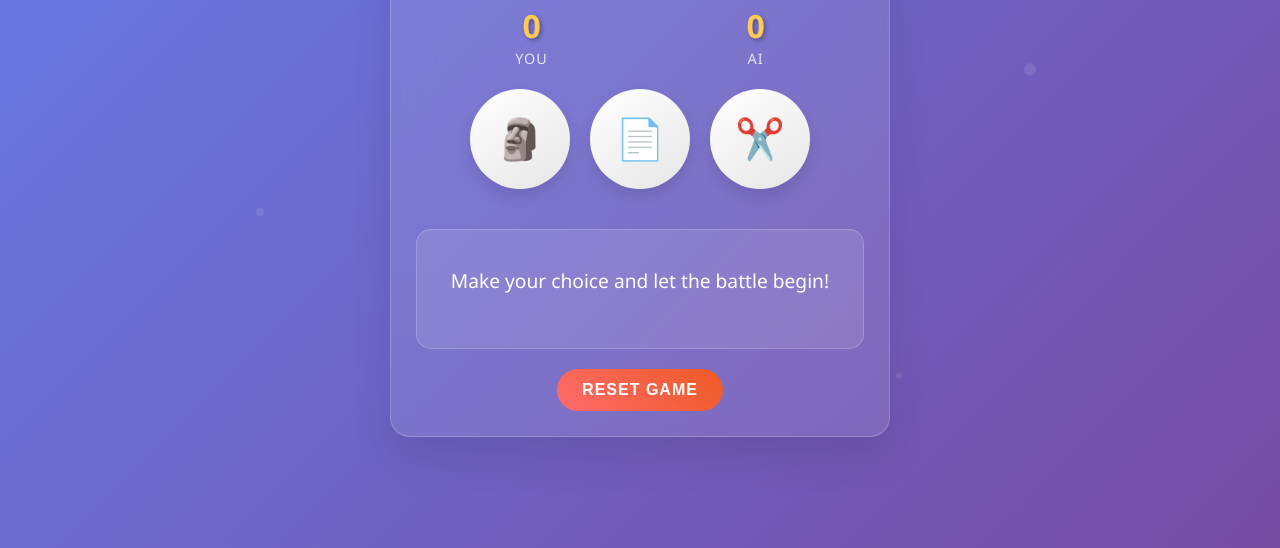
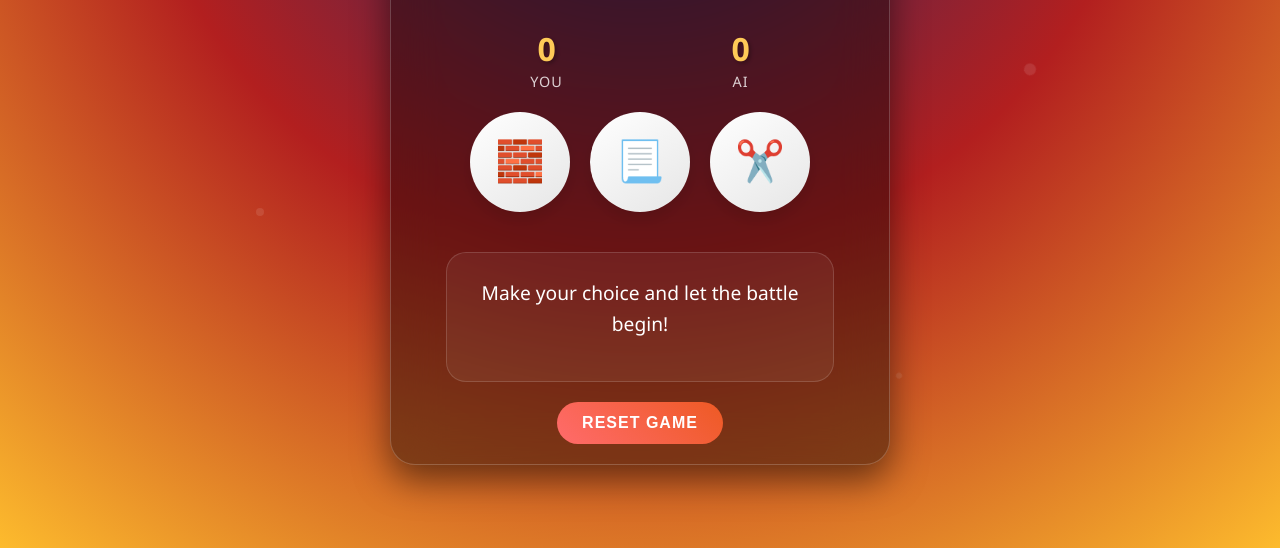
Before and after one commit to craaazycrash/rock-paper-scissor, a plain HTML site: page index.html in a window 1280 px wide. Shown: the part 252-800 px from the top of the page. Drawn offline with Linux system fonts and the light colour scheme.

Commit message:
first commit

```diff
--- a/index.css
+++ b/index.css
@@ -7,7 +7,8 @@
 
         body {
             font-family: 'Segoe UI', Tahoma, Geneva, Verdana, sans-serif;
-            background: linear-gradient(135deg, #667eea 0%, #764ba2 100%);
+            /* background: linear-gradient(135deg, #667eea 0%, #764ba2 100%); */
+            background: radial-gradient(circle at top, #1a2a6c, #b21f1f, #fdbb2d);
             min-height: 100vh;
             display: flex;
             align-items: center;
@@ -16,11 +17,11 @@
         }
 
         .game-container {
-            background: rgba(255, 255, 255, 0.1);
-            backdrop-filter: blur(20px);
-            border-radius: 20px;
-            padding: 25px;
-            box-shadow: 0 20px 40px rgba(0, 0, 0, 0.1);
+            background: rgba(0,0,0,0.4);
+            backdrop-filter: blur(25px);
+            border-radius: 25px;
+            padding: 20px 55px;
+            box-shadow: 0 15px 35px rgba(0,0,0,0.5);
             border: 1px solid rgba(255, 255, 255, 0.2);
             text-align: center;
             max-width: 500px;
@@ -103,12 +104,13 @@
         }
 
         .result-area {
-            background: rgba(255, 255, 255, 0.1);
-            border-radius: 15px;
-            padding: 25px;
-            margin-top: 20px;
-            border: 1px solid rgba(255, 255, 255, 0.2);
-            min-height: 120px;
+            background: rgba(255,255,255,0.05);
+border-radius: 20px;
+border: 1px solid rgba(255,255,255,0.15);
+min-height: 130px;
+
+            padding: 10px;
+            margin-top: 15px;
             display: flex;
             flex-direction: column;
             justify-content: center;
@@ -126,7 +128,7 @@
             font-weight: bold;
             text-transform: uppercase;
             letter-spacing: 2px;
-            padding: 10px 20px;
+            padding: 5px 15px;
             border-radius: 25px;
             display: inline-block;
             animation: pulse 0.6s ease-in-out;
--- a/index.html
+++ b/index.html
@@ -31,8 +31,8 @@
         </div>
 
         <div class="choices">
-            <button class="choice-btn" onclick="play('Rock')" title="Rock crushes Scissors">🗿</button>
-            <button class="choice-btn" onclick="play('Paper')" title="Paper covers Rock">📄</button>
+            <button class="choice-btn" onclick="play('Rock')" title="Rock crushes Scissors">🧱</button>
+            <button class="choice-btn" onclick="play('Paper')" title="Paper covers Rock">📃</button>
             <button class="choice-btn" onclick="play('Scissors')" title="Scissors cuts Paper">✂️</button>
         </div>
 
@@ -76,8 +76,8 @@
             }
 
             const choiceEmojis = {
-                'Rock': '🗿',
-                'Paper': '📄',
+                'Rock': '🧱',
+                'Paper': '📃',
                 'Scissors': '✂️'
             };
 
```
